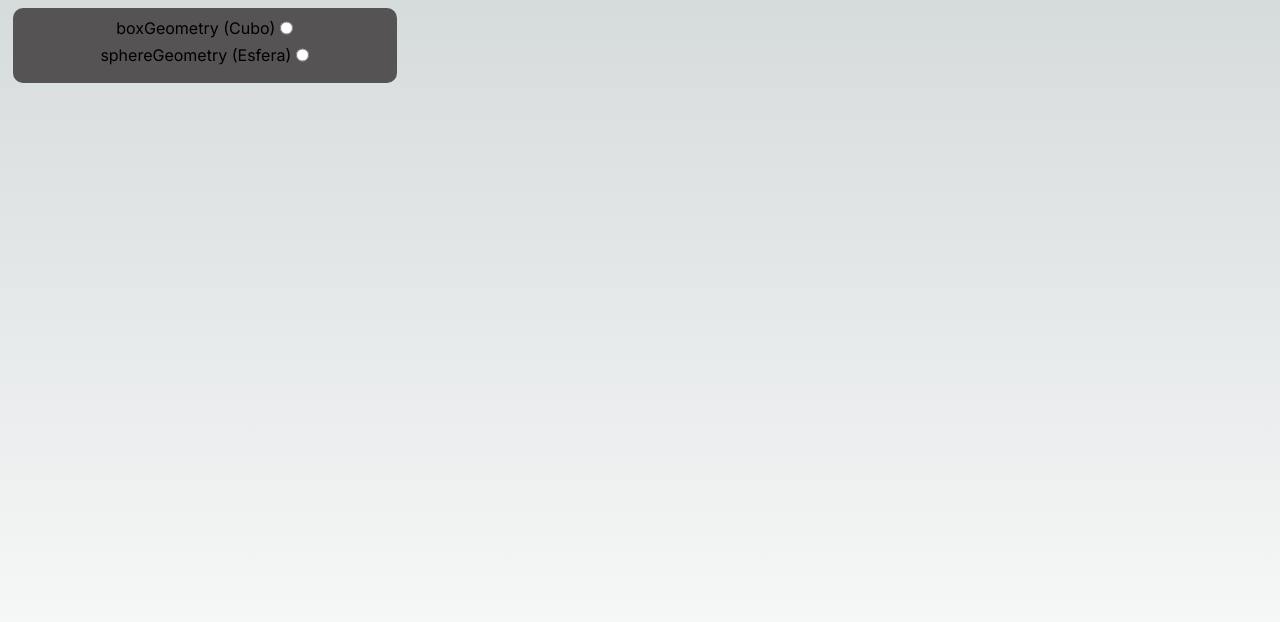
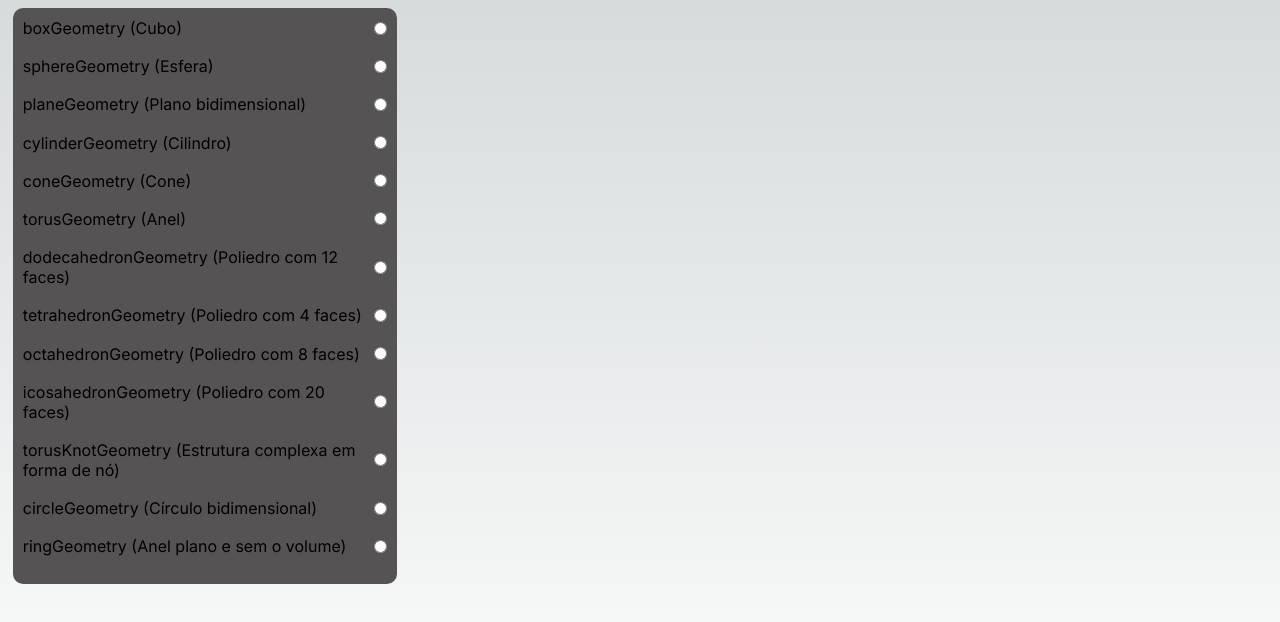
Before and after one commit to Cassio-Ares/three_d, a Next.js app: page / in a window 1280 px wide. Shown: the top 622 px of the page. Built offline with nearby package versions, Linux system fonts and the light colour scheme.

Commit message:
geometry

```diff
--- a/src/components/mock/geometryForms.js
+++ b/src/components/mock/geometryForms.js
@@ -1,28 +1,320 @@
-import * as THREE from 'three';
-
 export const GeometryForms = [
   {
     id: 1,
-    label: 'boxGeometry (Cubo)',
-    args: 'args={[width, height, depth]}',
-    name: 'boxGeometry',
+    label: "boxGeometry (Cubo)",
+    args: "args={[width, height, depth]}",
+    name: "boxGeometry",
     meshGeometry: (
       <>
-        <primitive object={new THREE.BoxGeometry(3, 3, 3)} />
-        <meshBasicMaterial color="#2196f3" />
+        <boxGeometry args={[3, 3, 3]} />
+        <meshBasicMaterial color="#2196f3" /> {/* Azul */}
       </>
     ),
   },
   {
     id: 2,
-    label: 'sphereGeometry (Esfera)',
-    args: 'args={[radius, widthSegments, heightSegments]}',
-    name: 'sphereGeometry',
+    label: "sphereGeometry (Esfera)",
+    args: "args={[radius, widthSegments, heightSegments]}",
+    name: "sphereGeometry",
     meshGeometry: (
       <>
-        <primitive object={new THREE.SphereGeometry(1, 32, 32)} />
-        <meshStandardMaterial color="#f44336" />
+        <sphereGeometry args={[2, 26, 26]} />
+        <meshStandardMaterial color="#4caf50" /> {/* Verde */}
       </>
     ),
   },
+  {
+    id: 3,
+    label: "planeGeometry (Plano bidimensional)",
+    args: "args={[width, height]}",
+    name: "planeGeometry",
+    meshGeometry: (
+      <>
+        <planeGeometry args={[5, 10]} />
+        <meshStandardMaterial color="#ffeb3b" /> {/* Amarelo */}
+      </>
+    ),
+  },
+  {
+    id: 4,
+    label: "cylinderGeometry (Cilindro)",
+    args: "args={[radiusTop, radiusBottom, height, radialSegments]}",
+    name: "cylinderGeometry",
+    meshGeometry: (
+      <>
+        <cylinderGeometry args={[2, 2, 5, 32]} />
+        <meshStandardMaterial color="#9c27b0" /> {/* Roxo */}
+      </>
+    ),
+  },
+  {
+    id: 5,
+    label: "coneGeometry (Cone)",
+    args: "args={[radius, height, radialSegments]}",
+    name: "coneGeometry",
+    meshGeometry: (
+      <>
+        <coneGeometry args={[2, 5, 32]} />
+        <meshStandardMaterial color="#ff5722" /> {/* Laranja */}
+      </>
+    ),
+  },
+  {
+    id: 6,
+    label: "torusGeometry (Anel)",
+    args: "args={[radius, tube, radialSegments, tubularSegments]}",
+    name: "torusGeometry",
+    meshGeometry: (
+      <>
+        <torusGeometry args={[3, 1, 16, 100]} />
+        <meshStandardMaterial color="#3f51b5" /> {/* Indigo */}
+      </>
+    ),
+  },
+  {
+    id: 7,
+    label: "dodecahedronGeometry (Poliedro com 12 faces)",
+    args: "args={[radius, detail]}",
+    name: "dodecahedronGeometry",
+    meshGeometry: (
+      <>
+        <dodecahedronGeometry args={[3, 0]} />
+        <meshStandardMaterial color="#00bcd4" /> {/* Ciano */}
+      </>
+    ),
+  },
+  {
+    id: 8,
+    label: "tetrahedronGeometry (Poliedro com 4 faces)",
+    args: "args={[radius, detail]}",
+    name: "tetrahedronGeometry",
+    meshGeometry: (
+      <>
+        <tetrahedronGeometry args={[3, 0]} />
+        <meshStandardMaterial color="#8bc34a" /> {/* Verde Claro */}
+      </>
+    ),
+  },
+  {
+    id: 9,
+    label: "octahedronGeometry (Poliedro com 8 faces)",
+    args: "args={[radius, detail]}",
+    name: "octahedronGeometry",
+    meshGeometry: (
+      <>
+        <octahedronGeometry args={[3, 0]} />
+        <meshStandardMaterial color="#ff9800" /> {/* Laranja Claro */}
+      </>
+    ),
+  },
+  {
+    id: 10,
+    label: "icosahedronGeometry (Poliedro com 20 faces)",
+    args: "args={[radius, detail]}",
+    name: "icosahedronGeometry",
+    meshGeometry: (
+      <>
+        <icosahedronGeometry args={[3, 0]} />
+        <meshStandardMaterial color="#e91e63" /> {/* Rosa */}
+      </>
+    ),
+  },
+  {
+    id: 11,
+    label: "torusKnotGeometry (Estrutura complexa em forma de nó)",
+    args: "args={[radius, tube, tubularSegments, radialSegments, p, q]}",
+    name: "torusKnotGeometry",
+    meshGeometry: (
+      <>
+        <torusKnotGeometry args={[3, 0.5, 100, 16, 2, 3]} />
+        <meshStandardMaterial color="#673ab7" /> {/* Roxo Escuro */}
+      </>
+    ),
+  },
+  {
+    id: 12,
+    label: "circleGeometry (Círculo bidimensional)",
+    args: "args={[radius, segments]}",
+    name: "circleGeometry",
+    meshGeometry: (
+      <>
+        <circleGeometry args={[5, 32]} />
+        <meshStandardMaterial color="#607d8b" /> {/* Cinza Azul */}
+      </>
+    ),
+  },
+  {
+    id: 13,
+    label: "ringGeometry (Anel plano e sem o volume)",
+    args: "args={[innerRadius, outerRadius, thetaSegments, phiSegments]}",
+    name: "ringGeometry",
+    meshGeometry: (
+      <>
+        <ringGeometry args={[2, 5, 32]} />
+        <meshStandardMaterial color="#795548" /> {/* Marrom */}
+      </>
+    ),
+  },
+  // {
+  //   id: 14,
+  //   label: "tubeGeometry (Tubo em um caminho)",
+  //   args: "args={[curve, tubularSegments, radius, radialSegments, closed]}",
+  //   name: "tubeGeometry",
+  //   meshGeometry: (
+  //     <>
+  //       {/* curve deve ser definida como uma curva de Three.js */}
+  //       <tubeGeometry args={[curve, 20, 2, 8, false]} />
+  //       <meshStandardMaterial color="#f44336" />
+  //     </>
+  //   ),
+  // },
+  // {
+  //   id: 15,
+  //   label: "latheGeometry (Forma rotacionada de um perfil)",
+  //   args: "args={[points, segments]}",
+  //   name: "latheGeometry",
+  //   meshGeometry: (
+  //     <>
+  //       {/* points deve ser uma lista de Three.Vector2 */}
+  //       <latheGeometry args={[points, 12]} />
+  //       <meshStandardMaterial color="#f44336" />
+  //     </>
+  //   ),
+  // },
+  // {
+  //   id: 16,
+  //   label: "extrudeGeometry (Geometria extrudida)",
+  //   args: "args={[shape, options]}",
+  //   name: "extrudeGeometry",
+  //   meshGeometry: (
+  //     <>
+  //       {/* shape deve ser uma forma de Three.js e options um objeto com configurações */}
+  //       <extrudeGeometry args={[shape, { depth: 5, bevelEnabled: true }]} />
+  //       <meshStandardMaterial color="#f44336" />
+  //     </>
+  //   ),
+  // },
+  // {
+  //   id: 17,
+  //   label: "textGeometry (Renderizar texto em 3D)",
+  //   args: "args={['Hello World', { font, size, height, curveSegments }]}",
+  //   name: "textGeometry",
+  //   meshGeometry: (
+  //     <>
+  //       <textGeometry args={['Hello World', { size: 80, height: 5, curveSegments: 12 }]} />
+  //       <meshStandardMaterial color="#f44336" />
+  //     </>
+  //   ),
+  // },
+  // {
+  //   id: 18,
+  //   label: "shapeGeometry (Geometria baseada em uma forma)",
+  //   args: "args={[shape]}",
+  //   name: "shapeGeometry",
+  //   meshGeometry: (
+  //     <>
+  //       {/* shape deve ser uma forma de Three.js */}
+  //       <shapeGeometry args={[shape]} />
+  //       <meshStandardMaterial color="#f44336" />
+  //     </>
+  //   ),
+  // },
+  // {
+  //   id: 19,
+  //   label: "polyhedronGeometry (Base para formas poliedrais personalizadas)",
+  //   args: "args={[vertices, indices, radius, detail]}",
+  //   name: "polyhedronGeometry",
+  //   meshGeometry: (
+  //     <>
+  //       <polyhedronGeometry args={[[...vertices], [...indices], 3, 2]} />
+  //       <meshStandardMaterial color="#f44336" />
+  //     </>
+  //   ),
+  // },
+  // {
+  //   id: 20,
+  //   label: "edgesGeometry (arestas de uma geometria)",
+  //   args: "args={[geometry]}",
+  //   name: "edgesGeometry",
+  //   meshGeometry: (
+  //     <>
+  //       <edgesGeometry args={[new THREE.BoxGeometry(3, 3, 3)]} />
+  //       <lineBasicMaterial color="black" />
+  //     </>
+  //   ),
+  // },
+  // {
+  //   id: 21,
+  //   label: "wireframeGeometry (wireframe de uma geometria)",
+  //   args: "args={[geometry]}",
+  //   name: "wireframeGeometry",
+  //   meshGeometry: (
+  //     <>
+  //       <wireframeGeometry args={[new THREE.SphereGeometry(5, 32, 32)]} />
+  //       <lineBasicMaterial color="black" />
+  //     </>
+  //   ),
+  // },
+  // {
+  //   id: 22,
+  //   label: "parametricGeometry (forma personalizada com função paramétrica)",
+  //   args: "args={[parametricFunction, slices, stacks]}",
+  //   name: "parametricGeometry",
+  //   meshGeometry: (
+  //     <>
+  //       <parametricGeometry args={[parametricFunction, 25, 25]} />
+  //       <meshStandardMaterial color="#8e44ad" />
+  //     </>
+  //   ),
+  // },
+  // {
+  //   id: 23,
+  //   label: "convexGeometry (invólucro convexo ao redor de pontos)",
+  //   args: "args={[points]}",
+  //   name: "convexGeometry",
+  //   meshGeometry: (
+  //     <>
+  //       <convexGeometry args={[points]} />
+  //       <meshStandardMaterial color="#e67e22" />
+  //     </>
+  //   ),
+  // },
+  // {
+  //   id: 24,
+  //   label: "decalGeometry (decalque sobre uma superfície)",
+  //   args: "args={[mesh, position, orientation, size]}",
+  //   name: "decalGeometry",
+  //   meshGeometry: (
+  //     <>
+  //       <decalGeometry args={[mesh, position, orientation, size]} />
+  //       <meshStandardMaterial color="#3498db" />
+  //     </>
+  //   ),
+  // },
+  // {
+  //   id: 25,
+  //   label: "instancedBufferGeometry (geometria otimizada para instâncias)",
+  //   args: "args={[geometry, material, count]}",
+  //   name: "instancedBufferGeometry",
+  //   meshGeometry: (
+  //     <>
+  //       <instancedMesh args={[geometry, material, 100]} />
+  //       <meshStandardMaterial color="#2ecc71" />
+  //     </>
+  //   ),
+  // },
+  // {
+  //   id: 26,
+  //   label: "bufferGeometry (geometria personalizada básica)",
+  //   args: "args={[vertices, indices]}",
+  //   name: "bufferGeometry",
+  //   meshGeometry: (
+  //     <>
+  //       <bufferGeometry>
+  //         <bufferAttribute attachObject={['attributes', 'position']} array={vertices} count={vertices.length / 3} itemSize={3} />
+  //       </bufferGeometry>
+  //       <meshStandardMaterial color="#95a5a6" />
+  //     </>
+  //   ),
+  // },
 ];
--- a/src/components/project3D/geometricShape/Geometry.jsx
+++ b/src/components/project3D/geometricShape/Geometry.jsx
@@ -1,5 +1,6 @@
 "use client";
 
+import { OrbitControls } from "@react-three/drei";
 import { useFrame } from "@react-three/fiber";
 import { useRef } from "react";
 
@@ -15,6 +16,7 @@ export const Geometry = ({ geometryForm }) => {
   return (
     <mesh ref={geometryRef}>
       {geometryForm}
+      <OrbitControls/>
     </mesh>
   );
 };
--- a/src/components/project3D/geometricShape/components/styles.css
+++ b/src/components/project3D/geometricShape/components/styles.css
@@ -1,6 +1,8 @@
 .contentCheckBox{
     display: flex;
     flex-direction: row;
+    justify-content: space-between;
+    align-items: center;
     gap: 5px;
-    margin-bottom: 2%;
+    margin-bottom: 5%;
 }
--- a/src/components/project3D/geometricShape/styles.css
+++ b/src/components/project3D/geometricShape/styles.css
@@ -3,7 +3,6 @@
     border-radius: 10px;
     display: flex;
     flex-direction: column;
-    align-items: center;
     padding: 10px;
     width: 30%;
     position: absolute;
```
Also changed, not shown: src/components/project3D/geometricShape/GeometryContainer.jsx (+21 -7 lines), src/components/mock/projectBD.js (line endings or trailing spaces).
